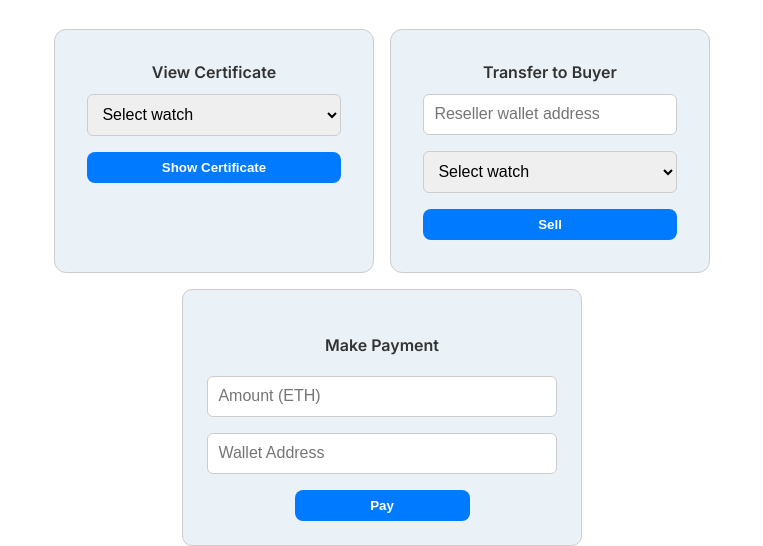
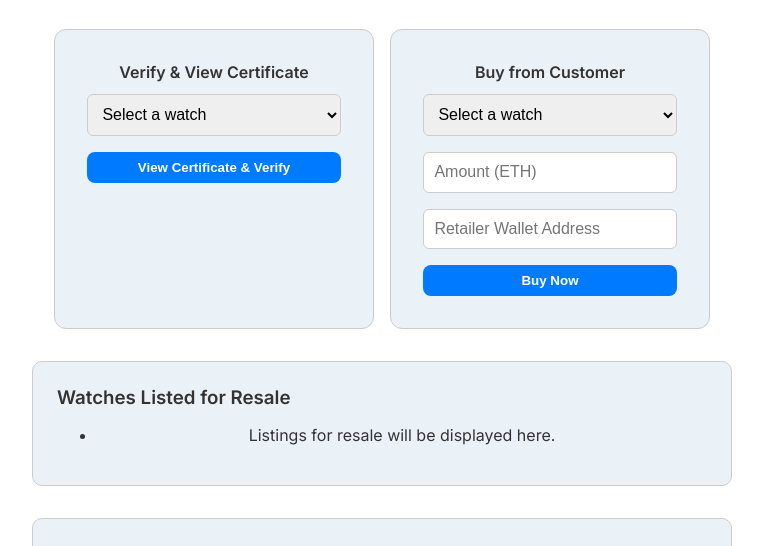
Before and after one commit to anhduongnguyen/IFB452_Group17_BlockchainProject, a website: page TimeBlockApp/reseller.html in a window 1280 px wide. Shown: the part 254-800 px from the top of the page, without its empty margins (258-1021 px from the left). Drawn offline with Linux system fonts and the light colour scheme; a script that the page names is missing.

Commit message:
Updated reseller.html to be inline with the rest of the updated pages

```diff
--- a/TimeBlockApp/reseller.html
+++ b/TimeBlockApp/reseller.html
@@ -26,36 +26,37 @@
 
       <h2 class="app-title" style="margin-top: 2rem;">Reseller</h2>
 
-      <!-- Action Panel -->
       <div class="action-grid">
-        <!-- View Certificate -->
+        <!-- Certificate Verification (also available in sell view) -->
         <div class="action-box">
-          <h4>View Certificate</h4>
-          <select id="viewDropdown">
-            <option selected disabled>Select watch</option>
+          <h4>Verify & View Certificate</h4>
+          <select id="buyDropdown" class="text-input">
+            <option selected disabled>Select a watch</option>
           </select>
-          <button class="primary-btn full-width" id="viewCertBtn">Show Certificate</button>
+          <button id="viewCertBtnSell" class="primary-btn full-width">View Certificate & Verify</button>
         </div>
 
-        <!-- Sell to Reseller -->
+        <!-- Buy from Retailer -->
         <div class="action-box">
-          <h4>Transfer to Buyer</h4>
-          <input type="text" id="resellerAddress" placeholder="Reseller wallet address">
-          <select id="sellDropdown">
-            <option selected disabled>Select watch</option>
+          <h4>Buy from Customer</h4>
+          <select id="buyDropdown" class="text-input">
+            <option selected disabled>Select a watch</option>
           </select>
-          <button class="primary-btn full-width" id="sellBtn">Sell</button>
+          <input type="text" id="paymentAmount" placeholder="Amount (ETH)" class="text-input">
+          <input type="text" id="retailerPayAddress" placeholder="Retailer Wallet Address" class="text-input">
+          <button id="buyBtn" class="primary-btn full-width">Buy Now</button>
         </div>
+      </div>
 
-        <!-- Make Payment -->
-        <div class="payment-box">
-          <h4>Make Payment</h4>
-          <div class="payment-box-fields">
-            <input type="text" id="paymentAmount" placeholder="Amount (ETH)" class="text-input">
-            <input type="text" id="retailerPayAddress" placeholder="Wallet Address" class="text-input">
-            <button class="primary-btn" id="payBtn">Pay</button>
-          </div>
+      <div class="form-section">
+        <div class="form-header">
+          <h3>Watches Listed for Resale</h3>
         </div>
+        <ul id="listedWatchesBox" class="history-box">
+          <li>Listings for resale will be displayed here.</li>
+        </ul>
+      </div>
+      </div>
 
 
       <!-- Transaction History -->
@@ -73,7 +74,7 @@
   <script src="https://cdn.jsdelivr.net/npm/ethers@5.7.2/dist/ethers.umd.min.js"></script>
   <script type="module">
 
-    import {REG_ABI, MANAGEMENT_ABI} from './static/ABI.js';
+    import { REG_ABI, MANAGEMENT_ABI } from './static/ABI.js';
 
     const walletText = document.getElementById('walletText');
     const assignDropdown = document.getElementById("assignDropdown");
```
